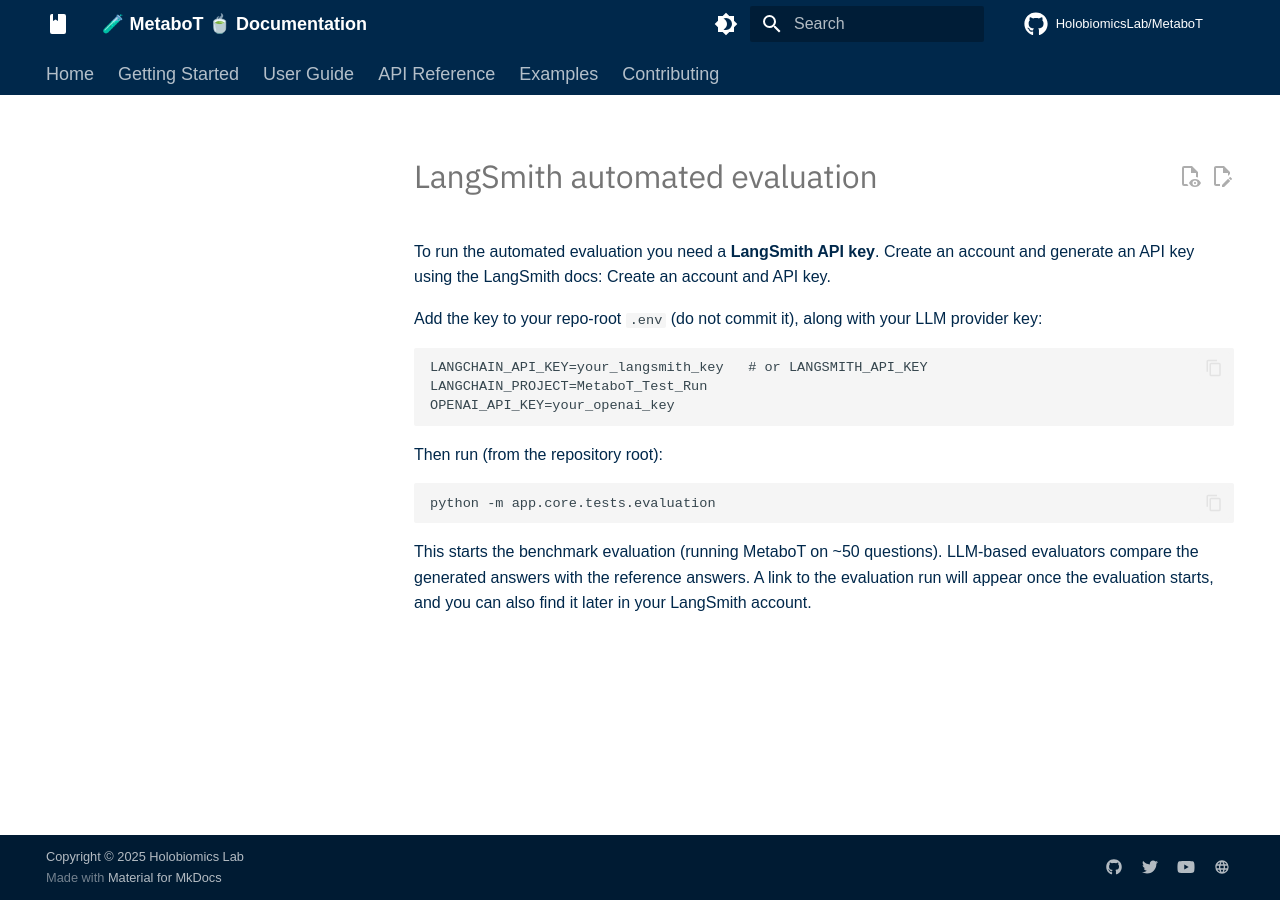
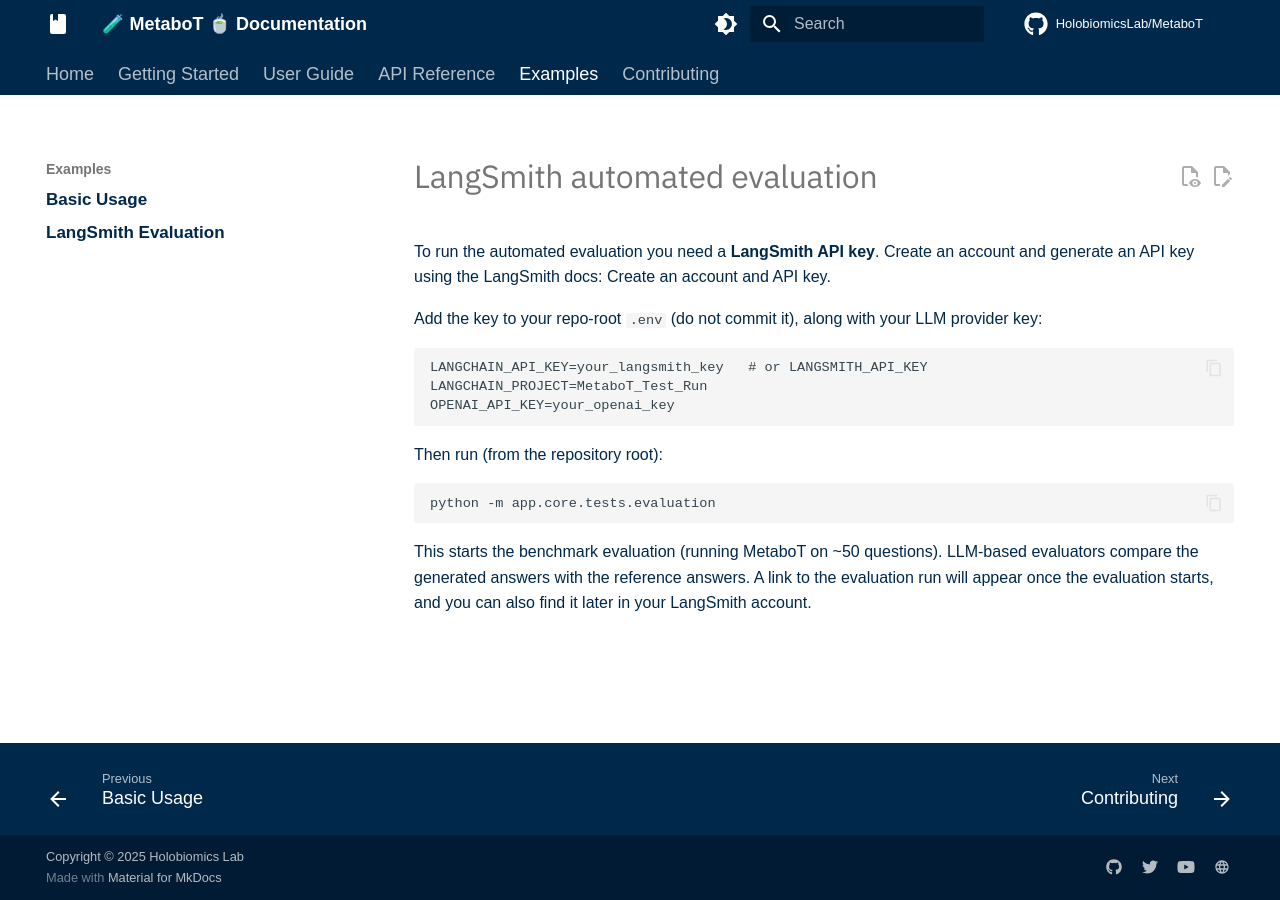
Before and after one commit to HolobiomicsLab/MetaboT, an MkDocs documentation site: the page built from docs/examples/langsmith-evaluation.md, in a window 1280 px wide. Built offline with MkDocs 1.6.1 and Material for MkDocs 9.7.7, drawn with Linux system fonts in a browser that asks for light colours; some web fonts are replaced; comment, search, counter and statistics services are not loaded.

Commit message:
Add LangSmith Evaluation to docs

```diff
--- a/mkdocs.yml
+++ b/mkdocs.yml
@@ -170,6 +170,7 @@
     - Graph Management: api-reference/graph-management.md
   - Examples:
     - Basic Usage: examples/basic-usage.md
+    - LangSmith Evaluation: examples/langsmith-evaluation.md
 
   - Contributing: contributing.md
 
```
